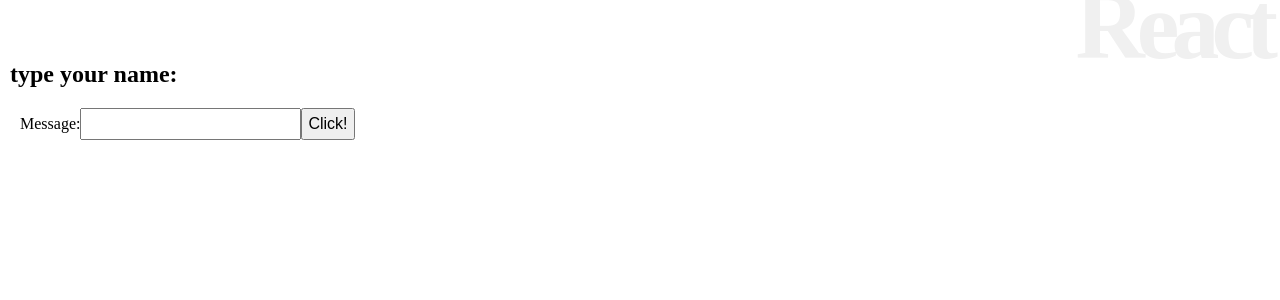
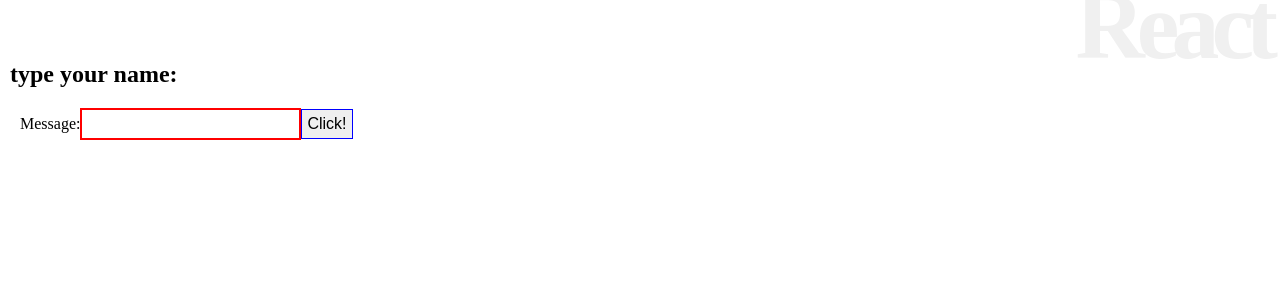
Before and after one commit to takuyaw-w/react_practice, a React (Create React App) app: page / in a window 1280 px wide. Shown: the top 300 px of the page. Built offline with nearby package versions, Linux system fonts and the light colour scheme.

Commit message:
list3-28

```diff
--- a/src/App.css
+++ b/src/App.css
@@ -36,3 +36,11 @@
     transform: rotate(360deg);
   }
 }
+
+input:invalid {
+  border: 2px solid red;
+}
+
+input:valid {
+  border: 1px solid blue;
+}
```
